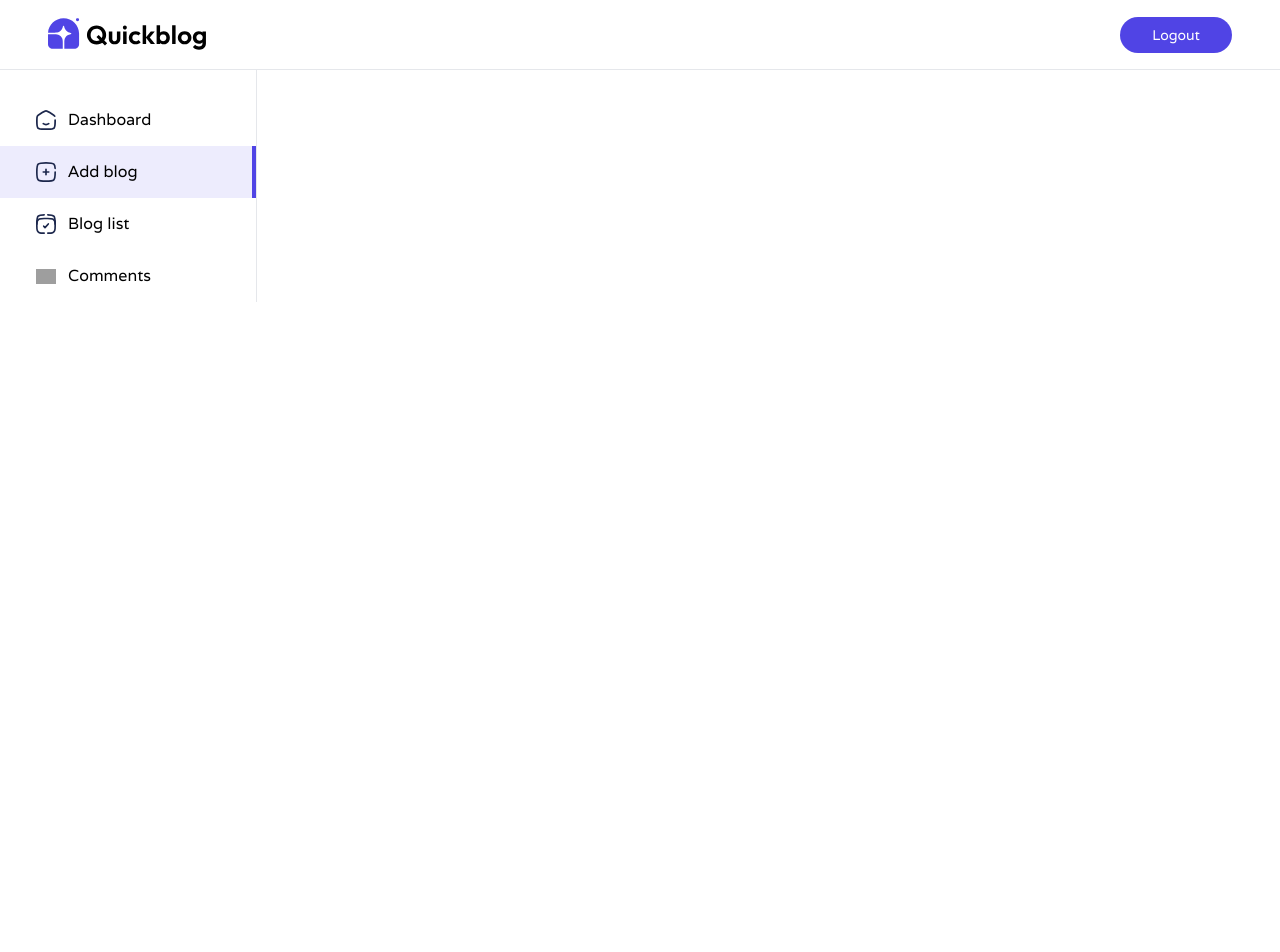
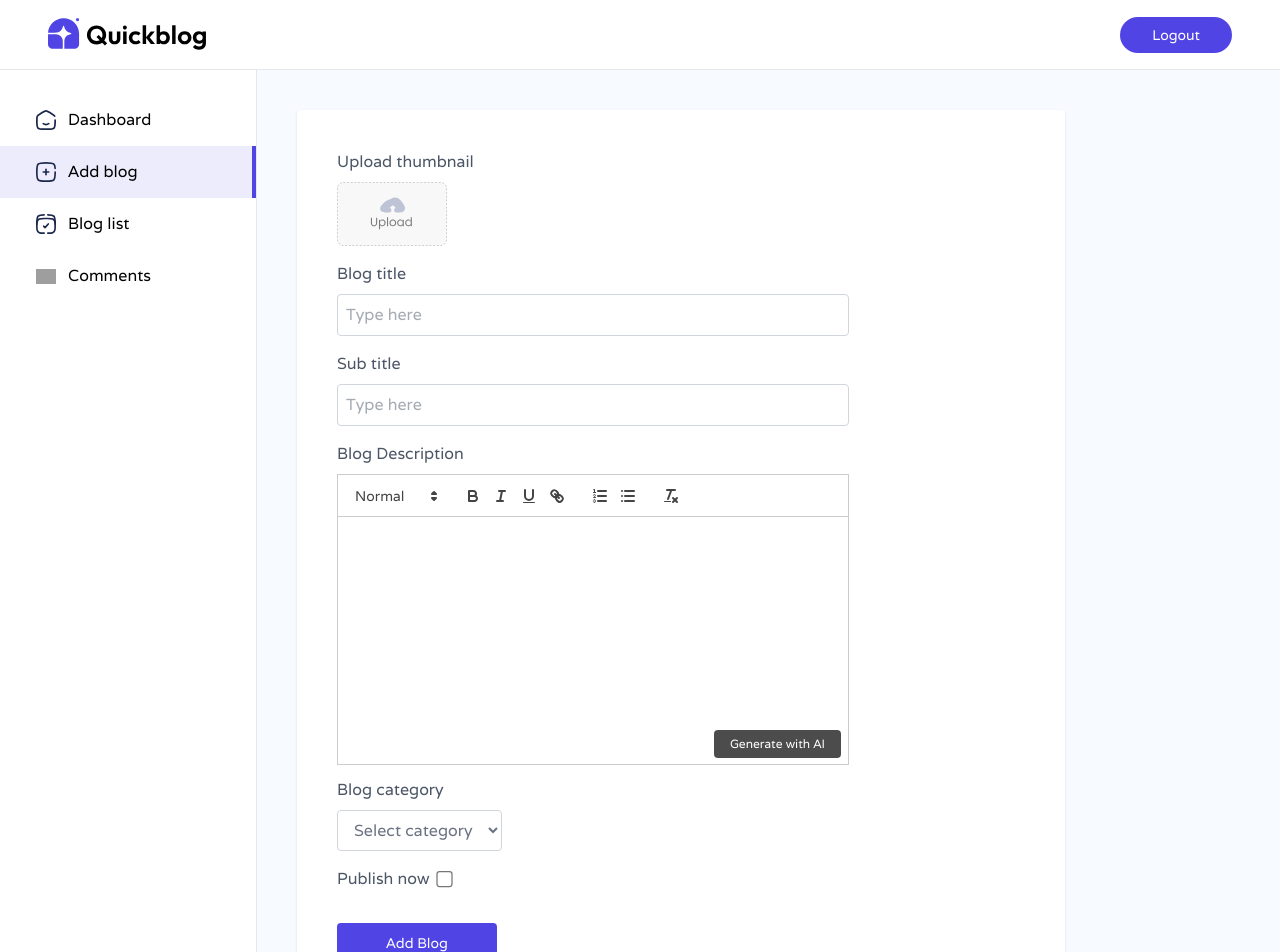
Before and after one commit to PraveenKumarM17/Practice_mern_projects, a React (Vite) app in the folder client/: page /admin/addblog in a window 1280 px wide. Shown: the top 952 px of the page. Before the commit the page ends 800 px from the top, so only its background shows below. Built offline with nearby package versions, Linux system fonts and the light colour scheme; grey boxes are pictures that could not be loaded.

Commit message:
Add blog pagr is completed & frontend work is done.

```diff
--- a/client/package.json
+++ b/client/package.json
@@ -13,6 +13,7 @@
     "@tailwindcss/vite": "^4.1.11",
     "moment": "^2.30.1",
     "motion": "^12.23.9",
+    "quill": "^2.0.3",
     "react": "^19.1.0",
     "react-dom": "^19.1.0",
     "react-router-dom": "^7.7.1",
--- a/client/src/App.jsx
+++ b/client/src/App.jsx
@@ -8,6 +8,7 @@
 import ListBlog from './pages/admin/ListBlog'
 import Comments from './pages/admin/Comments'
 import Login from './components/admin/Login'
+import 'quill/dist/quill.snow.css'
 
 const App = () => {
   return (
--- a/client/src/pages/admin/AddBlog.jsx
+++ b/client/src/pages/admin/AddBlog.jsx
@@ -1,10 +1,71 @@
-import React from 'react'
+import React, { useEffect, useState, useRef } from 'react'
+import { assets, blogCategories } from '../../assets/assets'
+import Quill from 'quill';
 
 const AddBlog = () => {
+
+  const editorRef = useRef(null)
+  const quillRef = useRef(null)
+
+  const [image, setImage] = useState(false);
+  const [title, setTitle] = useState('');
+  const [subTitle, setSubTitle] = useState('');
+  const [category, setCategory] = useState('Startup');
+  const [isPublished, setIsPublished] = useState(false);
+
+  const generateContent = async (e)=> {
+
+  }
+
+  const onSubmitHandler = async (e)=> {
+    e.preventDefault();
+  }
+
+  useEffect (() => {
+      // Initiate Quill only once
+      if(!quillRef.current && editorRef.current) {
+        quillRef.current = new Quill(editorRef.current, {theme:'snow'})
+      }
+  },[])
+
   return (
-    <div>
+    <form onSubmit={onSubmitHandler} className='min-h-screen w-full bg-blue-50/50 text-gray-600 h-full overflow-scroll'>
+      <div className='bg-white w-full max-w-3xl p-4 md:p-10 sm:m-10 shadow rounded'>
+        <p>Upload thumbnail</p>
+        <label htmlFor="image">
+          <img src={!image ? assets.upload_area : URL.createObjectURL(image)} alt="" className='mt-2 h-16 rounded cursor-pointer'/>
+          <input onChange={(e)=> setImage(e.target.files[0])} type="file" name="" id="image" hidden reqired/>
+        </label>
 
-    </div>
+        <p className='mt-4'>Blog title</p>
+        <input type="text" name="" id="" placeholder='Type here' required className='w-full max-w-lg mt-2 p-2 border border-gray-300 outline-none rounded' onChange={e => setTitle(e.target.value)} value={title}/>
+
+        <p className='mt-4'>Sub title</p>
+        <input type="text" name="" id="" placeholder='Type here' required className='w-full max-w-lg mt-2 p-2 border border-gray-300 outline-none rounded' onChange={e => setSubTitle(e.target.value)} value={subTitle}/>
+
+        <p className='mt-4'>Blog Description</p>
+        <div className='max-w-lg h-74 pb-16 sm:pb-10 pt-2 relative'>
+          <div ref={editorRef}></div>
+            <button className='absolute bottom-1 right-2 ml-2 text-xs text-white bg-black/70 px-4 py-1.5 rounded hover:underline cursor-pointer' type='button' onClick={generateContent}>Generate with AI</button>
+        </div>
+
+        <p className='mt-4'>Blog category</p>
+        <select onChange={e => setCategory(e.target.value)} name="category" className='mt-2 px-3 py-2 border text-gray-500 border-gray-300 outline-none rounded'>
+          <option value="">Select category</option>
+          {blogCategories.map((item, index)=> {
+            return <option key={index} value={item}>{item}</option>
+          })}
+        </select>
+
+        <div className='flex gap-2 mt-4'>
+          <p>Publish now</p>
+          <input type="checkbox" checked={isPublished} className='scale-125 cursor-pointer' onChange={e => setIsPublished(e.target.checked)} />
+        </div>
+
+        <button type='submit' className='mt-8 w-40 h-10 bg-primary text-white rounded cursor-pointer text-sm'>Add Blog</button>
+
+      </div>
+    </form>
   )
 }
 
```
Also changed, not shown: 1 other file (tests, documents, lock files or other folders).
